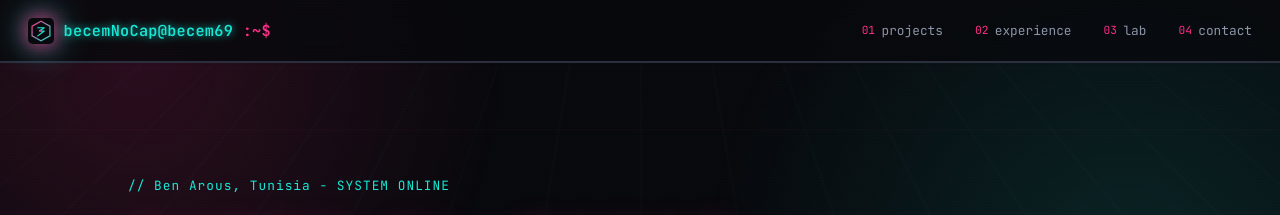
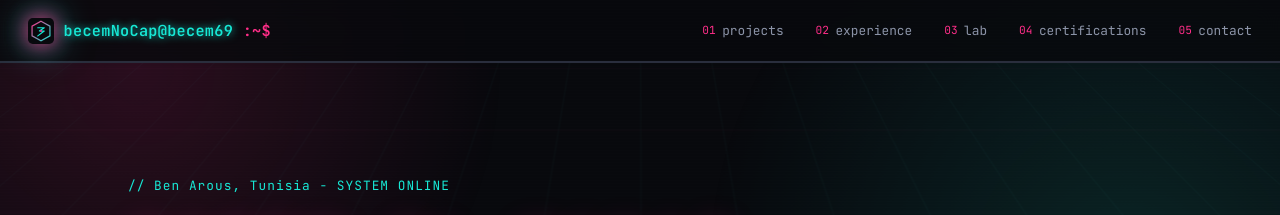
Before and after one commit to becem69/becem69.github.io, a Jekyll site: the page built from index.md, in a window 1280 px wide. Shown: the top 215 px of the page. Built offline with Jekyll 4.4.1, drawn with Linux system fonts in a browser that asks for light colours.

Commit message:
Update default.html

```diff
--- a/_layouts/default.html
+++ b/_layouts/default.html
@@ -26,7 +26,8 @@
       <a href="{{ '/' | relative_url }}#projects"><span class="nav-tag">01</span>projects</a>
       <a href="{{ '/' | relative_url }}#experience"><span class="nav-tag">02</span>experience</a>
       <a href="{{ '/' | relative_url }}#lab"><span class="nav-tag">03</span>lab</a>
-      <a href="{{ '/' | relative_url }}#contact"><span class="nav-tag">04</span>contact</a>
+      <a href="{{ '/' | relative_url }}#certifications"><span class="nav-tag">04</span>certifications</a>
+      <a href="{{ '/' | relative_url }}#contact"><span class="nav-tag">05</span>contact</a>
     </div>
   </nav>
 
```
